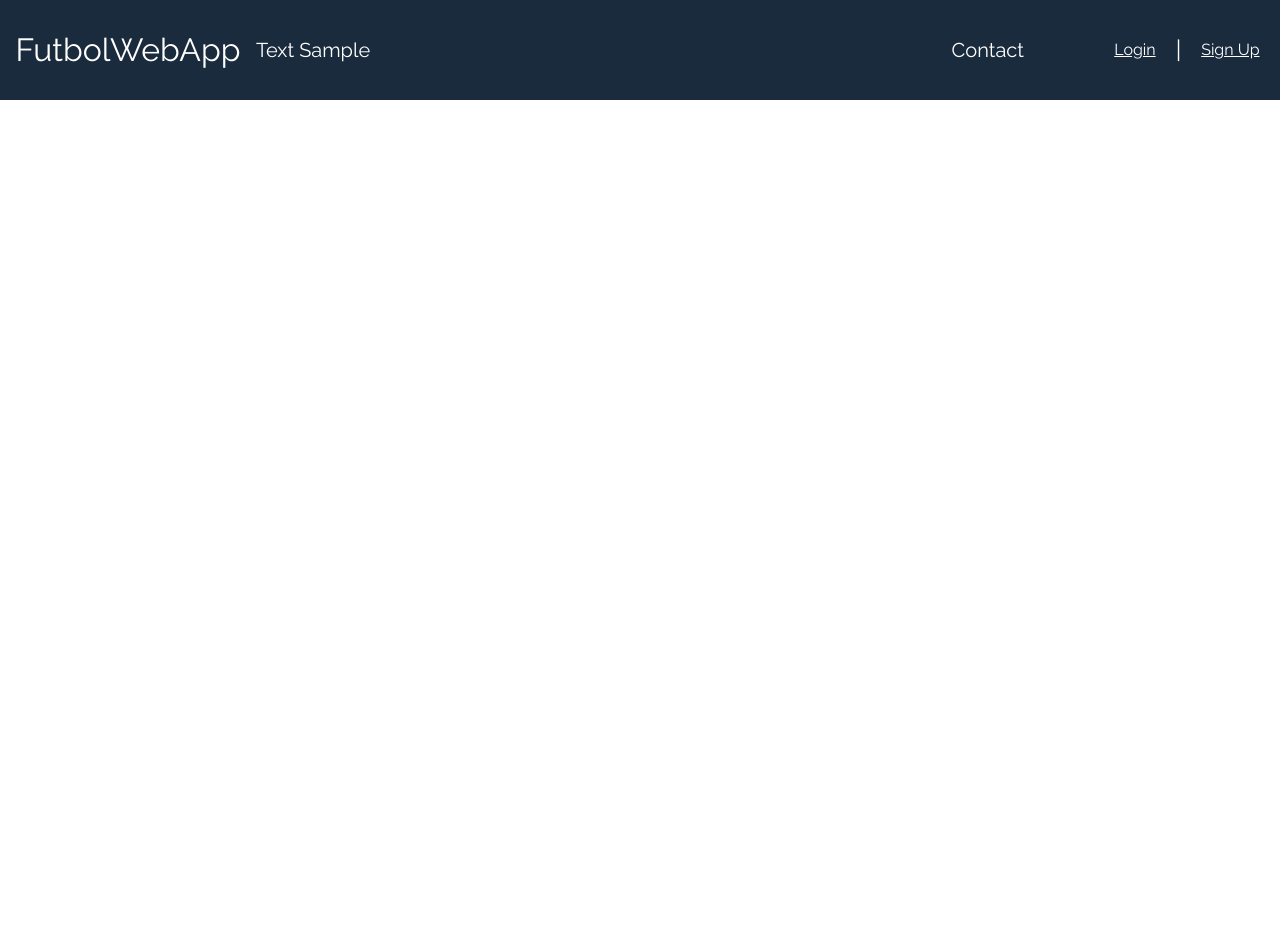
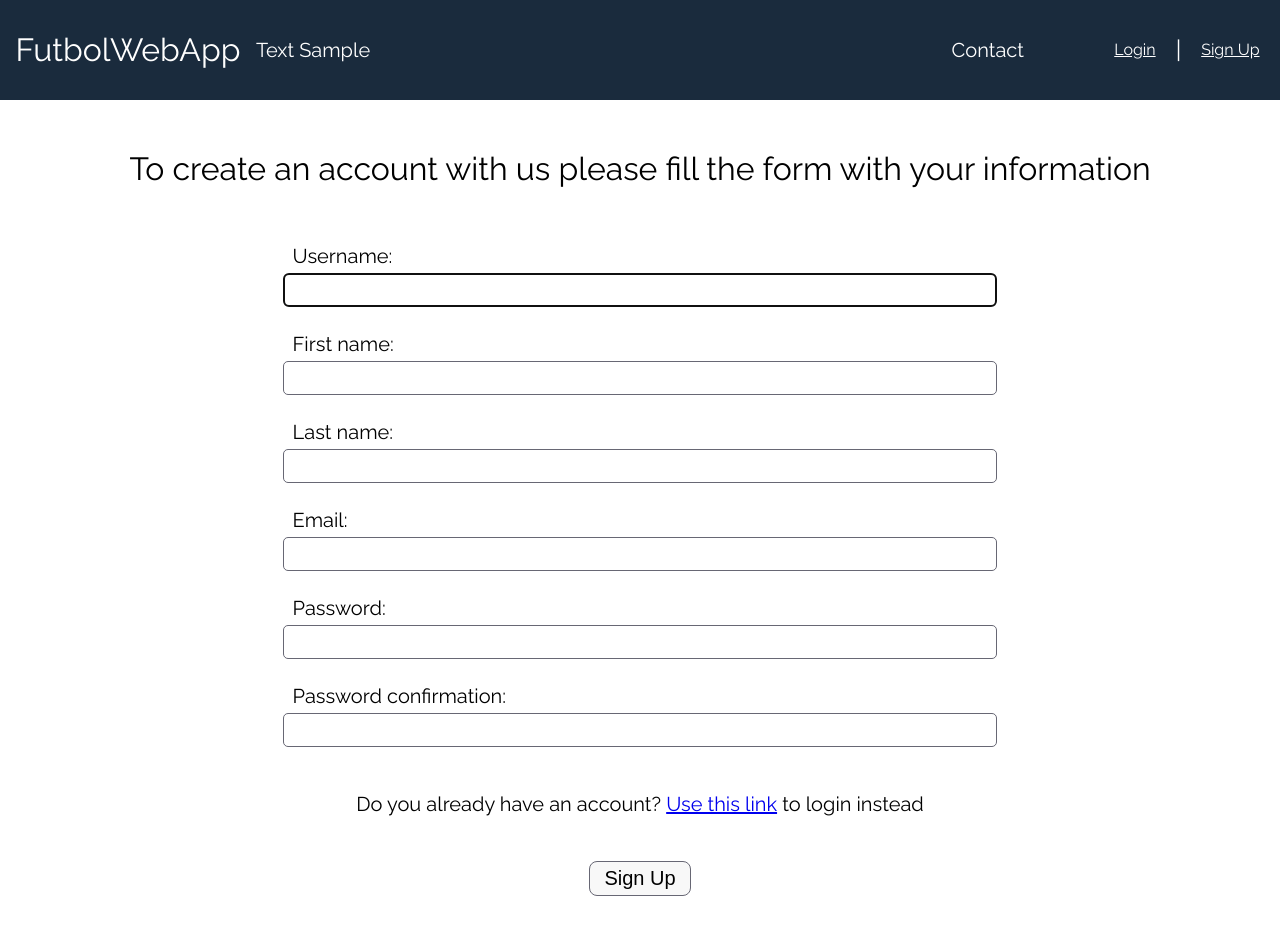
Before and after one commit to Sartyo/FutbolWebApp, a Django app: page /auth/sign-up in a window 1280 px wide. Before the commit the page ends 100 px from the top, so only its background shows below. Run offline with Django 5.2, Linux system fonts and the light colour scheme.

Commit message:
signUp form updated to save first and last name of user

```diff
--- a/FutbolWebApp/authenticator/forms.py
+++ b/FutbolWebApp/authenticator/forms.py
@@ -9,4 +9,4 @@ class UserRegistrationForm(UserCreationForm):
 
     class Meta:
         model = User
-        fields = ['username', 'email', 'password1', 'password2']
+        fields = ['username', 'first_name', 'last_name', 'email', 'password1', 'password2']
--- a/FutbolWebApp/authenticator/templates/signUp.html
+++ b/FutbolWebApp/authenticator/templates/signUp.html
@@ -5,5 +5,17 @@
 {% endblock title %}
 
 {% block content %}
-
+    <form action="" method="POST" class="sign-up-form-container">
+        <p class="sign-up-msg">To create an account with us please fill the form with your information</p>
+        {% csrf_token %}
+        {% for field in form %}
+            <div class="auth-form-field">
+                {{field.errors}}
+                {{field.label_tag}}
+                {{field}}
+            </div>
+        {% endfor %}
+        <p class="auth-msg">Do you already have an account? <a href="{% url 'authenticator:login' %}" class="auth-msg">Use this link</a> to login instead</p>
+        <input class="submit-button" type="submit" value="Sign Up">
+    </form>
 {% endblock content %}
--- a/FutbolWebApp/main/static/styles.css
+++ b/FutbolWebApp/main/static/styles.css
@@ -209,3 +209,17 @@ body{
 .auth-form-field input:hover{
     border: solid 1px #2f2f30;
 }
+
+.sign-up-form-container{
+    width: 100%;
+    display: grid;
+    gap: 25px;
+    justify-content: center;
+}
+
+.sign-up-msg{
+    font-size: 32px;
+    margin-top: 50px;
+    text-align: center;
+    width: 100%;
+}
--- a/FutbolWebApp/main/templates/base.html
+++ b/FutbolWebApp/main/templates/base.html
@@ -25,7 +25,7 @@
 
             <div class="auth-menu">
                 {% if user.is_authenticated %}
-                    <span class="username-header">Hi {{ user.username }}!</span> &nbsp; &nbsp; <a href="{% url 'authenticator:logout' %}" class="auth-link">Logout</a>
+                    <span class="username-header">Hi {{ request.user.first_name }} {{request.user.last_name}}!</span> &nbsp; &nbsp; <a href="{% url 'authenticator:logout' %}" class="auth-link">Logout</a>
                 {% else %}
                     <a href="{% url 'authenticator:login' %}" class="auth-link">Login</a>
                     <span style="line-height: 30px; vertical-align: middle; color: white; font-size: 24px;"> | </span>
```
